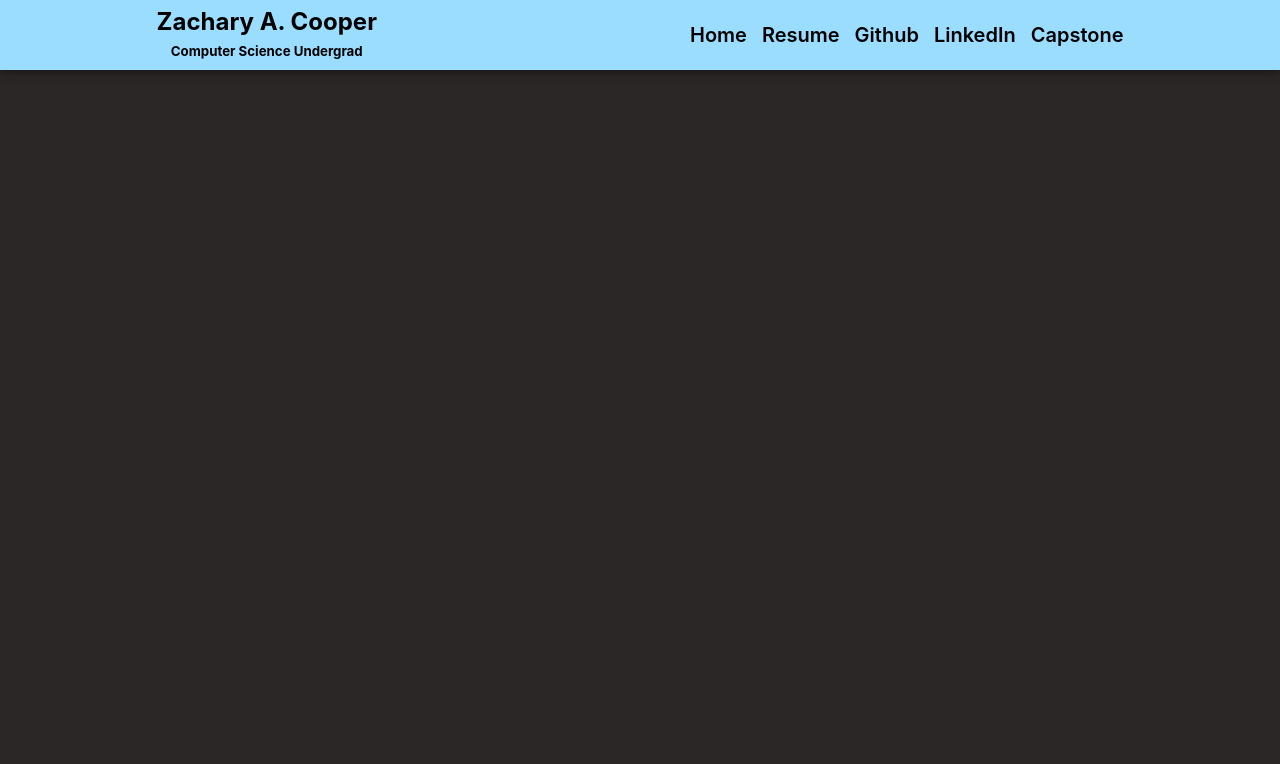
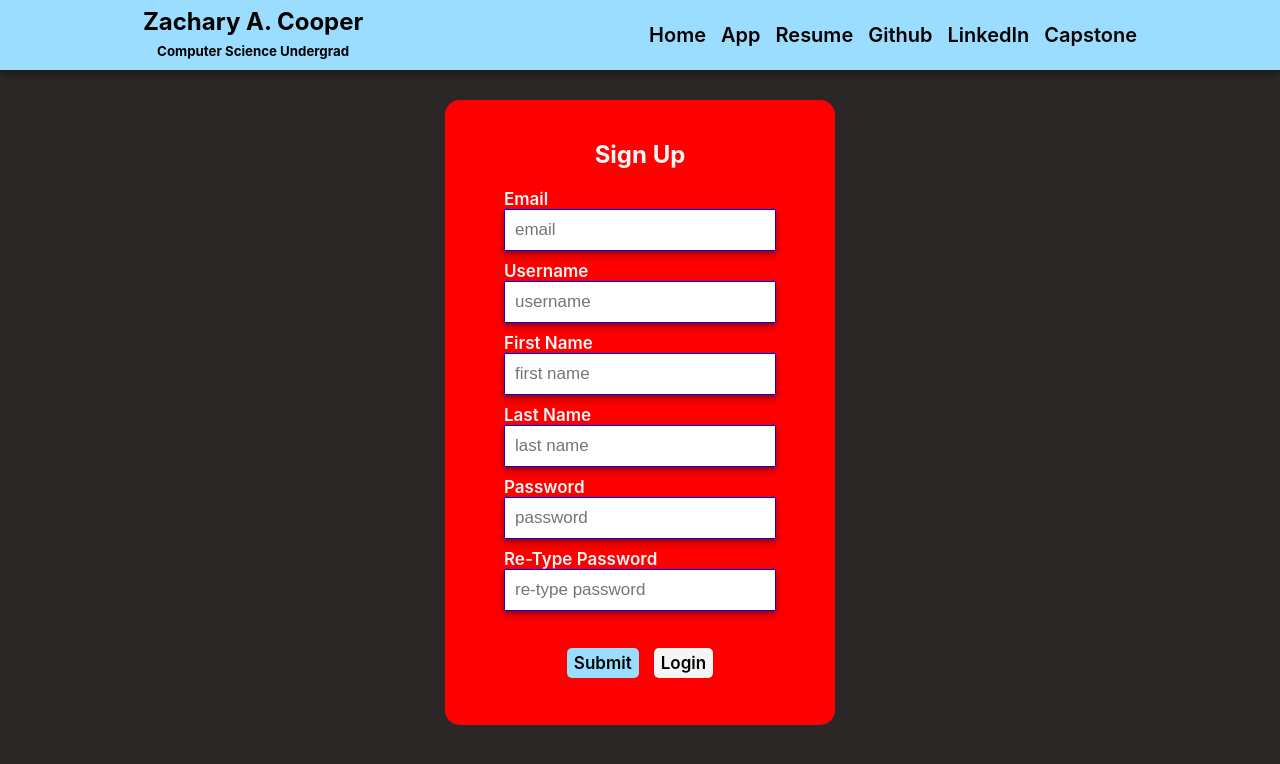
Before and after one commit to zacoope1/website-frontend, a React app: page /app/register in a window 1280 px wide. Shown: the top 764 px of the page. Built offline with nearby package versions, Linux system fonts and the light colour scheme.

Commit message:
Microservice now hooked to front end.

```diff
--- a/src/api/Actions.js
+++ b/src/api/Actions.js
@@ -1,20 +1,24 @@
 import {API_URL, CREATE_USER_ENDPOINT, USER_LOGIN_ENDPOINT} from '../api/Endpoints';
 
-// TODO CHANGE SPRINGBOOT SERVER TO SERVE OVER HTTPS
-export function logIn(username, password) {
-    fetch(API_URL + USER_LOGIN_ENDPOINT, {
-    "method": "POST",
-    "headers": {},
-    "body": JSON.stringify({
-        username,
-        password
+export async function signUp(body){
+    const response = await fetch(API_URL + CREATE_USER_ENDPOINT, {
+        "mode": "cors",
+        "method": "POST",
+        "headers": new Headers({'content-type': 'application/json'}),
+        "body": JSON.stringify({...body})
     })
+    return response;
+}
+
+export async function logIn(username, password) {
+    const response = await fetch(API_URL + USER_LOGIN_ENDPOINT, {
+        "mode": "cors",
+        "method": "POST",
+        "headers": new Headers({'content-type': 'application/json'}),
+        "body": JSON.stringify({
+            username,
+            password
+        })
     })
-    .then(response => {
-        return response.json()
-    })
-    .catch(err => {
-        console.log(err);
-        return err;
-    });
+    return response;
 }
--- a/src/api/Endpoints.js
+++ b/src/api/Endpoints.js
@@ -1,4 +1,4 @@
-export const API_URL = "http://zachary-cooper.com:2667";
+export const API_URL = "https://zachary-cooper.com:2667";
 
 export const CREATE_USER_ENDPOINT = '/create/user';
 export const USER_LOGIN_ENDPOINT = '/user';
--- a/src/components/Home.js
+++ b/src/components/Home.js
@@ -70,6 +70,7 @@ import Register from './Register';
                                             </div>
                                             <div className="nav-drop-menu-links">
                                                 <Link onClick={ () => { this.setState({ menuEnabled: false }) } } to="/">Home</Link>
+                                                <Link onClick={ () => { this.setState({ menuEnabled: false }) } } to="/app/login">App</Link>
                                                 <a Target="_blank" href="/Zachary-Cooper-Resume.pdf">Resume</a>
                                                 <a Target="_blank" onClick={ () => { this.setState({ menuEnabled: false }) } } href="https://github.com/zacoope1">Github</a>
                                                 <a Target="_blank" onClick={ () => { this.setState({ menuEnabled: false }) } } href="https://www.linkedin.com/in/zachary-cooper-92b2a5159/" >LinkedIn</a>
@@ -82,6 +83,7 @@ import Register from './Register';
                                 (
                                     <ul>
                                         <li><Link to="/">Home</Link></li>
+                                        <li><Link onClick={ () => { this.setState({ menuEnabled: false }) } } to="/app/login">App</Link></li>
                                         <li><a Target="_blank" href="/Zachary-Cooper-Resume.pdf">Resume</a></li>
                                         <li><a Target="_blank" href="https://github.com/zacoope1">Github</a></li>
                                         <li><a Target="_blank" href="https://www.linkedin.com/in/zachary-cooper-92b2a5159/" >LinkedIn</a></li>
@@ -94,10 +96,10 @@ import Register from './Register';
                             <Route exact path="/">
                                 <LandingPage />
                             </Route>
-                            <Route exact path="/login">
+                            <Route exact path="/app/login">
                                 <Login />
                             </Route>
-                            <Route exact path="/register">
+                            <Route exact path="/app/register">
                                 <Register />
                             </Route>
                         </Switch>
--- a/src/components/Login.js
+++ b/src/components/Login.js
@@ -7,7 +7,10 @@ class Login extends React.Component {
 
     constructor() {
         super();
-        this.state = {hasError: false, errorMessage: "", username: "", password: ""};
+        this.state = {response: null, hasError: false, errorMessage: "", username: "", password: ""};
+    }
+
+    componentDidUpdate(){
     }
 
     render() {
@@ -31,7 +34,7 @@ class Login extends React.Component {
                         </div>
                         <div className="btn-center">
                             <p className="btn" onClick={() => {this.performLogin()}}>Submit</p>
-                            <Link className="link" to="/register">Sign up</Link>
+                            <Link className="link" to="/app/register">Sign up</Link>
                         </div>
                     </form>
                 </div>
@@ -41,10 +44,17 @@ class Login extends React.Component {
 
     async performLogin(){
         if (this.state.username.length > 0 && this.state.password.length > 0) {
-            console.log(logIn(this.state.username, this.state.password));
+            const response = await logIn(this.state.username, this.state.password);
+            const responseBody = await response.json();
+            if(response.status === 200){
+                //LOGIN
+            }
+            else {
+                this.setState({hasError: true, errorMessage: responseBody.errorMessage})
+            }
         }
         else {
-            this.setState({hasError: true, errorMessage: "ERROR: Username or Password field is blank. Please try again with a valid login."})
+            this.setState({hasError: true, errorMessage: "Username or Password field is blank. Please try again with a valid login."})
         }
     }
 }
--- a/src/components/Register.js
+++ b/src/components/Register.js
@@ -1,12 +1,26 @@
 import React from 'react';
 import {Link} from 'react-router-dom';
+import {signUp} from '../api/Actions';
 import '../assets/css/login.css';
 
 class Register extends React.Component{
 
     constructor(){
         super();
-        this.state = {hasError: false, errorMessage: ""};
+        this.state = {
+            response: {},
+            hasError: false,
+            errorMessage: "",
+            email: "",
+            username: "",
+            firstName: "",
+            lastName: "",
+            password: "",
+            password2: "",
+        };
+    }
+
+    componentDidUpdate(){
     }
 
     render(){
@@ -19,42 +33,42 @@ class Register extends React.Component{
                         <div className="form-input-center">
                             <div className="form-items">
                                 <label>Email</label><br/>
-                                <input type ="text" name="email" placeholder="email"></input>
+                                <input type ="text" name="email" onChange={(e) => {this.setState({email: e.target.value})}} placeholder="email"></input>
                             </div>
                         </div>
                         <div className="form-input-center">
                             <div className="form-items">
                                 <label>Username</label><br/>
-                                <input type ="text" name="username" placeholder="username"></input>
+                                <input type ="text" name="username" onChange={(e) => {this.setState({username: e.target.value})}} placeholder="username"></input>
                             </div>
                         </div>
                         <div className="form-input-center">
                             <div className="form-items">
                                 <label>First Name</label><br/>
-                                <input type ="text" name="firstName" placeholder="first name"></input>
+                                <input type ="text" name="firstName" onChange={(e) => {this.setState({firstName: e.target.value})}} placeholder="first name"></input>
                             </div>
                         </div>
                         <div className="form-input-center">
                             <div className="form-items">
                                 <label>Last Name</label><br/>
-                                <input type ="text" name="lastName" placeholder="last name"></input>
+                                <input type ="text" name="lastName" onChange={(e) => {this.setState({lastName: e.target.value})}} placeholder="last name"></input>
                             </div>
                         </div>
                         <div className="form-input-center">
                             <div className="form-items">
                                 <label>Password</label><br/>
-                                <input type ="password" name="password" placeholder="password"></input>
+                                <input type ="password" name="password" onChange={(e) => {this.setState({password: e.target.value})}} placeholder="password"></input>
                             </div>
                         </div>
                         <div className="form-input-center">
                             <div className="form-items">
                                 <label>Re-Type Password</label><br/>
-                                <input type ="password" name="retypePassword" placeholder="re-type password"></input>
+                                <input type ="password" name="retypePassword" onChange={(e) => {this.setState({password2: e.target.value})}} placeholder="re-type password"></input>
                             </div>
                         </div>
                         <div className="btn-center">
-                            <p className="btn" onClick={() => {this.setState({hasError: true, errorMessage: "ERROR: This feature has not been implemented yet!"})}}>Submit</p>
-                            <Link className="link" to="/login">Login</Link>
+                            <p className="btn" onClick={() => {this.performSignUp()}}>Submit</p>
+                            <Link className="link" to="/app/login">Login</Link>
                         </div>
                     </form>
                 </div>
@@ -62,6 +76,53 @@ class Register extends React.Component{
         );
     }
 
+    validateForm() {
+        if(this.state.username.length <= 0 || this.state.email.length === 0 || this.state.firstName.length === 0 || this.state.lastName.length === 0 || this.state.password.length === 0 || this.state.password2.length === 0){
+            this.setState({errorMessage: "One or more fields are empty. Please complete the form."});
+            return false;
+        }
+
+        if(!(/^[a-zA-Z0-9.!#$%&'*+/=?^_`{|}~-]+@[a-zA-Z0-9-]+(?:\.[a-zA-Z0-9-]+)*$/.test(this.state.email))){
+            this.setState({errorMessage: "Please enter a valid email under email field."});
+            return false;
+        }
+
+        if(this.state.password !== this.setState.password2){
+            this.setState({errorMessage: "Passwords do not match"});
+            return false
+        }
+
+        return true;
+    }
+
+    async performSignUp() {
+        this.setState({errorMessage: "", hasError: false})
+        if(this.validateForm()){
+            let body = {
+                username: this.state.username,
+                email: this.state.email,
+                firstName: this.state.firstName,
+                lastName: this.state.lastName,
+                password: this.state.password,
+            }
+
+            const response = await signUp(body);
+            const responseBody = await response.json();
+
+            if(response.status === 201) {
+                this.setState({hasError: true, errorMessage: "Account Created!"})
+                //Login
+            }
+            else {
+                this.setState({hasError: true, errorMessage: responseBody.errorMessage})
+            }
+        }
+        else {
+            this.setState({hasError: true});
+        }
+
+    }
+
 }
 
 export default Register
```
